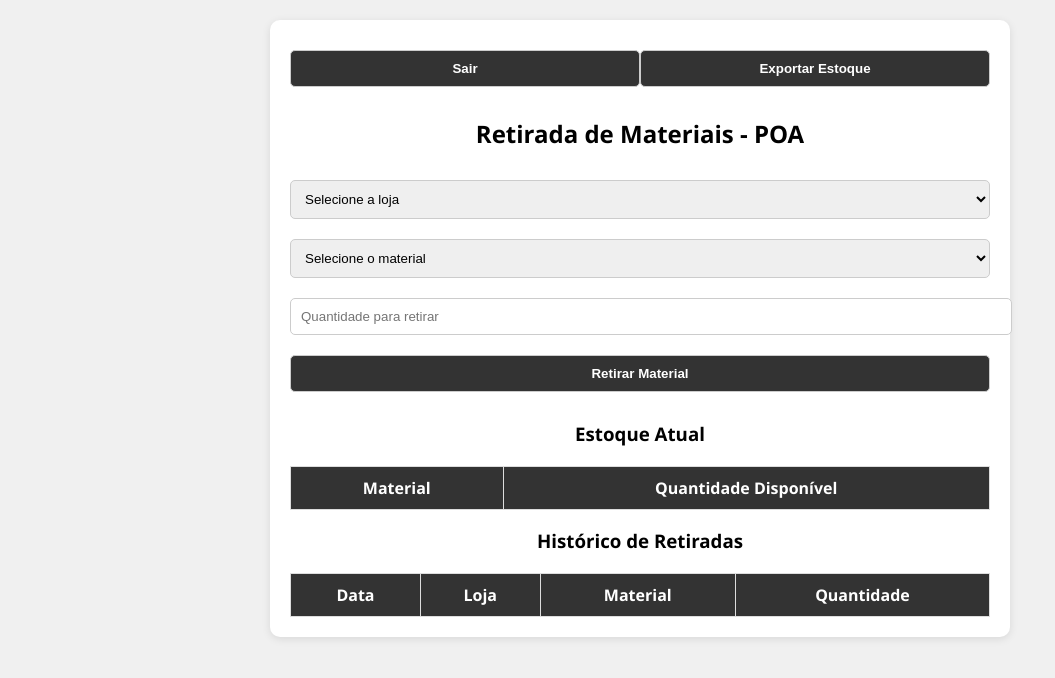
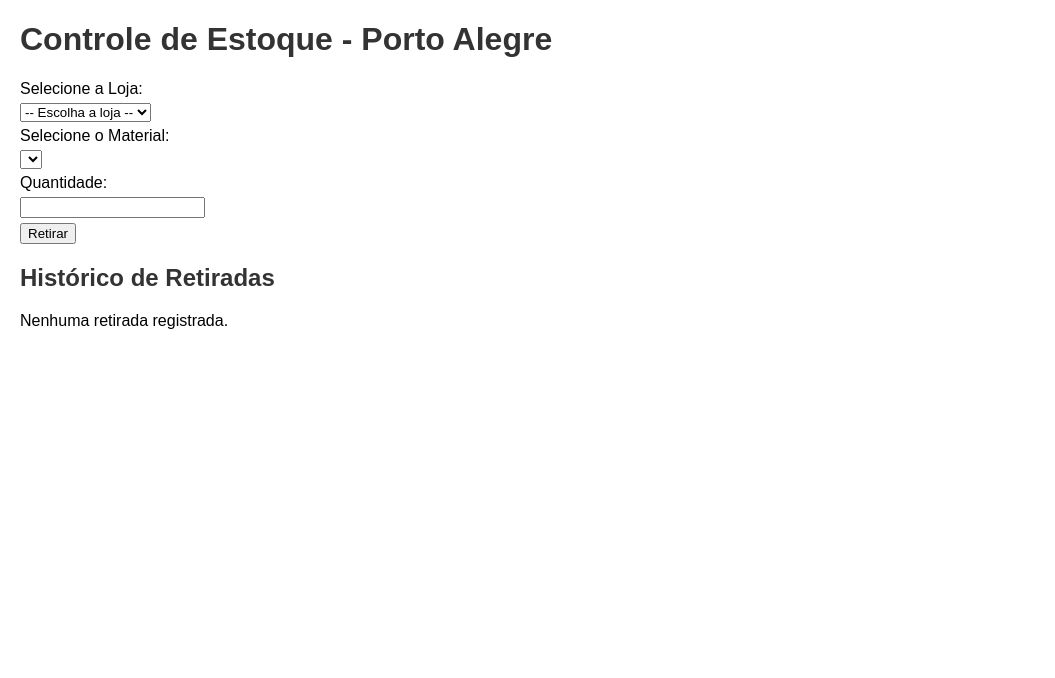
Before and after one commit to brian09407/controle-estoque, a plain HTML site: page poa.html in a window 1280 px wide. Shown: the whole page, without its empty margins (0-1055 px from the left). Drawn offline with Linux system fonts and the light colour scheme.

Commit message:
Add files via upload

```diff
--- a/poa.html
+++ b/poa.html
@@ -2,198 +2,125 @@
 <html lang="pt-BR">
 <head>
   <meta charset="UTF-8">
-  <meta name="viewport" content="width=device-width, initial-scale=1.0">
   <title>Controle de Estoque - POA</title>
   <style>
     body {
-      font-family: 'Segoe UI', sans-serif;
-      background-color: #f0f0f0;
-      margin: 0;
-      padding: 20px;
+      font-family: Arial, sans-serif;
+      margin: 20px;
     }
-    .container {
-      max-width: 700px;
-      margin: 0 auto;
-      background-color: #ffffff;
-      padding: 20px;
-      border-radius: 10px;
-      box-shadow: 0 2px 8px rgba(0,0,0,0.1);
-      position: relative;
+    h1, h2 {
+      color: #333;
     }
-    h2, h3 {
-      text-align: center;
-    }
-    select, input, button {
-      width: 100%;
-      padding: 10px;
-      margin: 10px 0;
-      border-radius: 5px;
-      border: 1px solid #ccc;
-    }
-    button {
-      background-color: #333333;
-      color: white;
-      cursor: pointer;
-      font-weight: bold;
-      transition: background-color 0.3s;
-    }
-    button:hover {
-      background-color: #555555;
-    }
-    .top-buttons {
-      display: flex;
-      justify-content: space-between;
-      margin-bottom: 10px;
-    }
-    .alerta-baixo {
-      color: red;
-      font-weight: bold;
+    label, select, input, button {
+      margin: 5px 0;
+      display: block;
     }
     table {
       width: 100%;
       border-collapse: collapse;
       margin-top: 20px;
     }
+    table, th, td {
+      border: 1px solid #ccc;
+    }
     th, td {
-      border: 1px solid #ddd;
-      padding: 10px;
+      padding: 8px;
       text-align: center;
     }
     th {
-      background-color: #333333;
-      color: white;
+      background-color: #f4f4f4;
     }
   </style>
 </head>
+<body>
 
-<body>
-  <div class="container">
-    <div class="top-buttons">
-      <button onclick="sair()">Sair</button>
-      <button onclick="exportarCSV()">Exportar Estoque</button>
-    </div>
+  <h1>Controle de Estoque - Porto Alegre</h1>
 
-    <h2>Retirada de Materiais - POA</h2>
-
+  <div>
+    <label for="loja">Selecione a Loja:</label>
     <select id="loja" onchange="carregarMateriais()">
-      <option value="">Selecione a loja</option>
-      <option>Brandshouse Platinum</option>
-      <option>Ellus Barra Sul</option>
-      <option>Ellus Iguatemi</option>
-      <option>Ellus Praia de Belas</option>
-      <option>Richards Iguatemi</option>
-      <option>Richards Moinhos</option>
-      <option>Richards Barra Sul</option>
-      <option>Tommy Platinum</option>
-      <option>VR Barra Sul</option>
-      <option>VR Iguatemi</option>
+      <option value="">-- Escolha a loja --</option>
+      <option value="VR Barra Sul">VR Barra Sul</option>
+      <option value="Tommy Platinum">Tommy Platinum</option>
+      <option value="VR Iguatemi POA">VR Iguatemi POA</option>
+      <option value="VR Praia de Belas">VR Praia de Belas</option>
+      <option value="VR Canoas">VR Canoas</option>
     </select>
 
-    <select id="material">
-      <option value="">Selecione o material</option>
-    </select>
+    <label for="material">Selecione o Material:</label>
+    <select id="material"></select>
 
-    <input type="number" id="quantidade" placeholder="Quantidade para retirar" min="1">
-    <button onclick="retirarMaterial()">Retirar Material</button>
+    <label for="quantidade">Quantidade:</label>
+    <input type="number" id="quantidade" min="1">
 
-    <h3>Estoque Atual</h3>
-    <table id="tabelaEstoque">
-      <thead>
-        <tr>
-          <th>Material</th>
-          <th>Quantidade Disponível</th>
-        </tr>
-      </thead>
-      <tbody>
-      </tbody>
-    </table>
-
-    <h3>Histórico de Retiradas</h3>
-    <table id="tabelaHistorico">
-      <thead>
-        <tr>
-          <th>Data</th>
-          <th>Loja</th>
-          <th>Material</th>
-          <th>Quantidade</th>
-        </tr>
-      </thead>
-      <tbody>
-      </tbody>
-    </table>
+    <button onclick="retirarMaterial()">Retirar</button>
   </div>
 
+  <h2>Histórico de Retiradas</h2>
+  <div id="historico"></div>
+
   <script>
-    const API_SHEETS = 'https://script.google.com/macros/s/AKfycby5qjK7bnWzCGpdU1isAwYLn5QNsQgrBOBoAoYjtw1yXjZ7QnFS70Mz3qDdcOE8fGxp/exec';
-
-    const lojas = [
-      "Brandshouse Platinum", "Ellus Barra Sul", "Ellus Iguatemi", "Ellus Praia de Belas",
-      "Richards Iguatemi", "Richards Moinhos", "Richards Barra Sul",
-      "Tommy Platinum", "VR Barra Sul", "VR Iguatemi"
-    ];
-
-    const materiaisIniciais = [
-      { nome: "Lâmpada AR111 - 3000k Ledvance", quantidade: 10 },
-      { nome: "Lâmpada PAR30 - 28w - 3000k Ledvance", quantidade: 8 },
-      { nome: "Fita de LED 5m - 3000k", quantidade: 5 },
-      { nome: "Driver 12V 60W", quantidade: 6 },
-      { nome: "Placa de LED 18w Embutir", quantidade: 12 }
-    ];
-
-    function sair() {
-      window.location.href = "index.html";
-    }
-
+    // Funções de armazenamento local
     function getEstoque() {
-      return JSON.parse(localStorage.getItem("estoque_por_loja")) || {};
+      return JSON.parse(localStorage.getItem('estoque')) || {};
     }
 
     function salvarEstoque(estoque) {
-      localStorage.setItem("estoque_por_loja", JSON.stringify(estoque));
+      localStorage.setItem('estoque', JSON.stringify(estoque));
     }
 
     function getHistorico() {
-      return JSON.parse(localStorage.getItem("historico_retiradas")) || [];
+      return JSON.parse(localStorage.getItem('historico')) || [];
     }
 
     function salvarHistorico(historico) {
-      localStorage.setItem("historico_retiradas", JSON.stringify(historico));
+      localStorage.setItem('historico', JSON.stringify(historico));
     }
 
-    function inicializarEstoque() {
-      let estoque = getEstoque();
-      let atualizado = false;
-
-      lojas.forEach(loja => {
-        if (!estoque[loja]) {
-          estoque[loja] = JSON.parse(JSON.stringify(materiaisIniciais));
-          atualizado = true;
-        }
-      });
-
-      if (atualizado) {
-        salvarEstoque(estoque);
-      }
-    }
-
+    // Carregar materiais da loja selecionada
     function carregarMateriais() {
       const loja = document.getElementById("loja").value;
+      const materialSelect = document.getElementById("material");
+      materialSelect.innerHTML = "";
+
+      if (!loja) return;
+
       const estoque = getEstoque();
       const materiais = estoque[loja] || [];
 
-      const select = document.getElementById("material");
-      select.innerHTML = '<option value="">Selecione o material</option>';
-
-      materiais.forEach(m => {
+      materiais.forEach(material => {
         const option = document.createElement("option");
-        option.value = m.nome;
-        option.textContent = m.nome;
-        select.appendChild(option);
+        option.value = material.nome;
+        option.textContent = `${material.nome} (${material.quantidade} disponíveis)`;
+        materialSelect.appendChild(option);
       });
-
-      atualizarTabela();
     }
 
+    // Atualizar tabela de histórico
+    function atualizarHistorico() {
+      const historico = getHistorico();
+      const historicoDiv = document.getElementById("historico");
+
+      if (historico.length === 0) {
+        historicoDiv.innerHTML = "<p>Nenhuma retirada registrada.</p>";
+        return;
+      }
+
+      let html = "<table><tr><th>Data</th><th>Loja</th><th>Material</th><th>Quantidade</th></tr>";
+      historico.forEach(item => {
+        html += `<tr>
+          <td>${item.data}</td>
+          <td>${item.loja}</td>
+          <td>${item.material}</td>
+          <td>${item.quantidade}</td>
+        </tr>`;
+      });
+      html += "</table>";
+
+      historicoDiv.innerHTML = html;
+    }
+
+    // Função de retirar material
     function retirarMaterial() {
       const loja = document.getElementById("loja").value;
       const materialSelecionado = document.getElementById("material").value;
@@ -206,8 +133,8 @@
 
       const estoque = getEstoque();
       const materiais = estoque[loja] || [];
+
       const material = materiais.find(m => m.nome === materialSelecionado);
-
       if (!material) {
         alert("Material não encontrado para esta loja!");
         return;
@@ -219,81 +146,41 @@
       }
 
       material.quantidade -= quantidadeRetirar;
+      estoque[loja] = materiais;
       salvarEstoque(estoque);
 
       const historico = getHistorico();
-      const retirada = {
+      historico.push({
         data: new Date().toLocaleString(),
         loja: loja,
         material: materialSelecionado,
         quantidade: quantidadeRetirar
-      };
-      historico.push(retirada);
+      });
       salvarHistorico(historico);
-
-      // Enviar para o Google Sheets
-      fetch(API_SHEETS, {
-        method: "POST",
-        mode: "no-cors",
-        headers: { 'Content-Type': 'application/json' },
-        body: JSON.stringify(retirada)
-      });
 
       carregarMateriais();
       atualizarHistorico();
       document.getElementById("quantidade").value = "";
-    }
 
-    function atualizarTabela() {
-      const loja = document.getElementById("loja").value;
-      const estoque = getEstoque();
-      const materiais = estoque[loja] || [];
-
-      const tbody = document.getElementById("tabelaEstoque").querySelector("tbody");
-      tbody.innerHTML = "";
-
-      materiais.forEach(m => {
-        const tr = document.createElement("tr");
-        const alerta = m.quantidade <= 2 ? "alerta-baixo" : "";
-        tr.innerHTML = `<td>${m.nome}</td><td class="${alerta}">${m.quantidade}</td>`;
-        tbody.appendChild(tr);
+      // Enviar para o Google Sheets
+      fetch('https://script.google.com/macros/s/AKfycbyCYrUzrov3zfsTyhI8iFw27VCkPmB_vlh2mhn_9w2iD8Xgrr25LuB5QF5qcwOxaNA2GA/exec', {
+        method: 'POST',
+        mode: 'no-cors',
+        headers: {
+          'Content-Type': 'application/json'
+        },
+        body: JSON.stringify({
+          loja: loja,
+          material: materialSelecionado,
+          quantidade: quantidadeRetirar
+        })
       });
     }
 
-    function atualizarHistorico() {
-      const historico = getHistorico();
-      const tbody = document.getElementById("tabelaHistorico").querySelector("tbody");
-      tbody.innerHTML = "";
+    // Inicializar
+    atualizarHistorico();
+    carregarMateriais();
+  </script>
 
-      historico.slice().reverse().forEach(h => {
-        const tr = document.createElement("tr");
-        tr.innerHTML = `<td>${h.data}</td><td>${h.loja}</td><td>${h.material}</td><td>${h.quantidade}</td>`;
-        tbody.appendChild(tr);
-      });
-    }
-
-    function exportarCSV() {
-      const estoque = getEstoque();
-      let csvContent = "data:text/csv;charset=utf-8,Loja,Material,Quantidade\n";
-
-      for (const loja in estoque) {
-        estoque[loja].forEach(m => {
-          csvContent += `${loja},${m.nome},${m.quantidade}\n`;
-        });
-      }
-
-      const encodedUri = encodeURI(csvContent);
-      const link = document.createElement("a");
-      link.setAttribute("href", encodedUri);
-      link.setAttribute("download", "estoque.csv");
-      document.body.appendChild(link);
-      link.click();
-    }
-
-    window.onload = function() {
-      inicializarEstoque();
-      atualizarHistorico();
-    }
-  </script>
 </body>
 </html>
```
